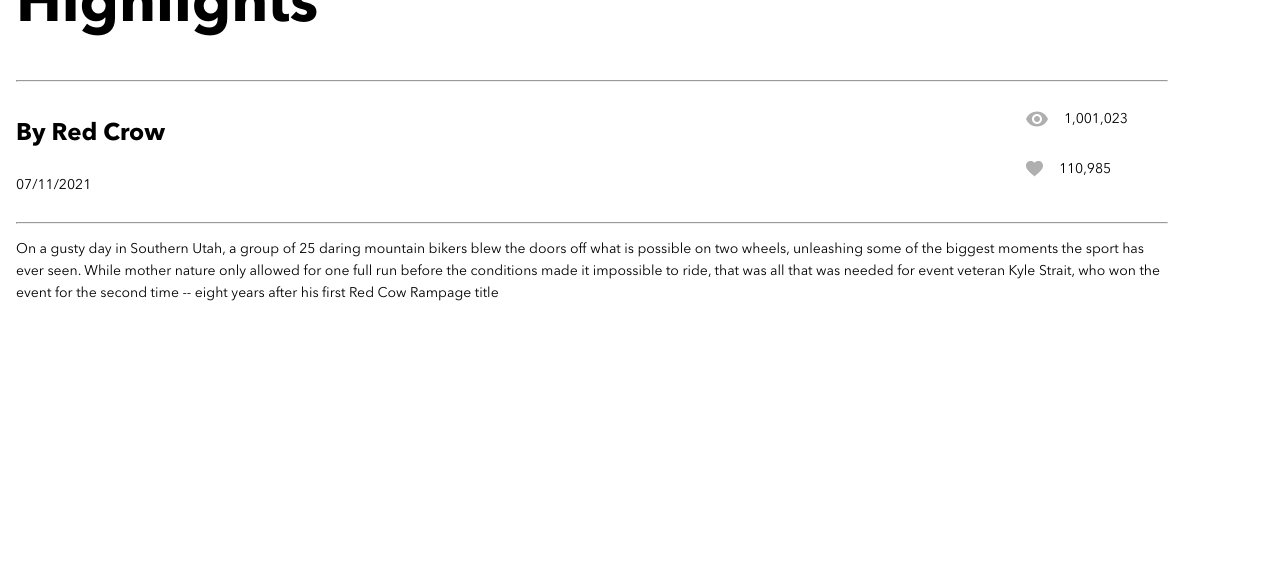
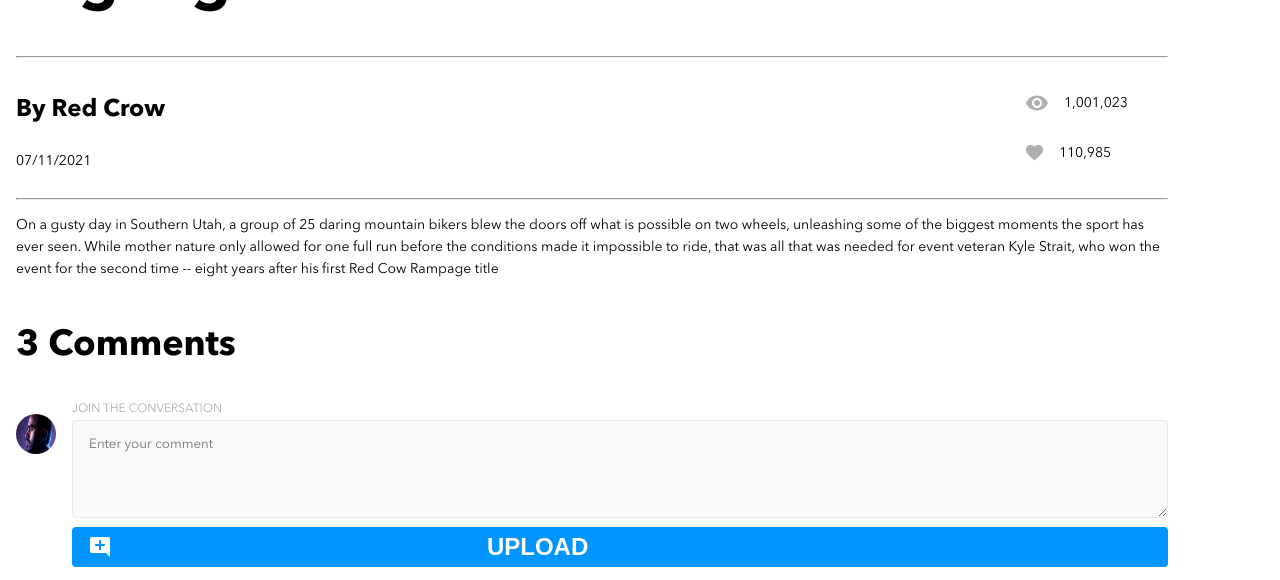
Before and after one commit to merinekh/khalil-merine-brainflix, a React (Create React App) app: page / in a window 1280 px wide. Shown: the part 485-1065 px from the top of the page. Before the commit the page ends 819 px from the top, so only its background shows below. Built offline with nearby package versions, Linux system fonts and the light colour scheme.

Commit message:
Form Done + Comments import from json

```diff
--- a/src/App.js
+++ b/src/App.js
@@ -1,4 +1,5 @@
 import "./App.scss";
+import Comments from "./components/Comments/Comments";
 import Header from "./components/Header/Header";
 import Main from "./components/Main/Main";
 
@@ -7,6 +8,7 @@ function App() {
     <div className="App">
       <Header />
       <Main />
+      <Comments />
     </div>
   );
 }
--- /dev/null
+++ b/src/components/Comments/Comments.js
@@ -0,0 +1,38 @@
+import "./Comments.scss";
+import mohAvatar from "../../assets/images/Mohan-muruge.jpg";
+import commentIcon from "../../assets/images/add_comment.svg";
+import data from "../../data/video-details.json";
+
+function Comments() {
+  console.log(data[0].comments);
+  return (
+    <section className="comments">
+      <h2 className="comments__title">3 Comments</h2>
+      <form action="" class="comments-form-main">
+        <img src={mohAvatar} alt="" class="comments-form__image" />
+        <div class="comments-form-inputs">
+          <p class="comments-form-subtitle__comment comments-form-subtitle">
+            JOIN THE CONVERSATION
+          </p>
+          <textarea
+            name=""
+            id=""
+            cols="33"
+            rows="4"
+            placeholder="Enter your comment"
+            class="comments-form-inputs__comment"
+          ></textarea>
+          <button
+            type="submit"
+            value="COMMENT"
+            class="comments-form-inputs__button button"
+          >
+            <img src={commentIcon} alt="" className="button__icon" />
+            <h3 className="button__text">UPLOAD</h3>
+          </button>
+        </div>
+      </form>
+    </section>
+  );
+}
+export default Comments;
--- /dev/null
+++ b/src/components/Comments/Comments.scss
@@ -0,0 +1,40 @@
+@use "../../styles/partials/fonts" as *;
+@use "../../styles/partials/variables" as *;
+@use "../../styles/partials/mixins" as *;
+@use "../../styles/partials/reset" as *;
+.comments {
+  display: flex;
+  flex-direction: column;
+
+  &-form {
+    &-main {
+      display: flex;
+    }
+    &__image {
+      width: 4rem;
+      height: 4rem;
+      border-radius: 50%;
+      margin-right: 1.6rem;
+      margin-top: 1.6rem;
+    }
+    &-inputs {
+      width: 100%;
+
+      textarea {
+        padding: 1.6rem;
+        width: 100%;
+        background-color: rgba($color--secondary-mercury, 0.2);
+        border-radius: 0.4rem;
+        border: rgba($color--primary-silver, 0.2) solid 0.1rem;
+        color: #000;
+      }
+    }
+
+    &-subtitle {
+      margin: 0;
+      font-size: 1.2rem;
+      font-weight: 500;
+      color: $color--primary-silver;
+    }
+  }
+}
--- a/src/components/Header/Header.js
+++ b/src/components/Header/Header.js
@@ -21,9 +21,9 @@ function Header() {
         />
         <img src={Avatar} alt="" className="header-search__avatar" />
       </div>
-      <button className="header-button">
-        <img src={upload} alt="" className="header-button__icon" />
-        <h3 className="header-button__text">UPLOAD</h3>
+      <button className="header-button button">
+        <img src={upload} alt="" className="header-button__icon button__icon" />
+        <h3 className="header-button__text button__text">UPLOAD</h3>
       </button>
     </header>
   );
--- a/src/components/Header/Header.scss
+++ b/src/components/Header/Header.scss
@@ -27,20 +27,6 @@
     }
   }
 
-  &-button {
-    display: flex;
-    align-items: center;
-    width: 100%;
-    padding: 0 3.2rem;
-    background-color: $color--primary-blue;
-    border-radius: 1rem;
-    border: none;
-    &__text {
-      width: 80%;
-      color: $color--primary-white;
-    }
-  }
-
   &-logo {
     display: flex;
     justify-content: center;
--- a/src/components/Main/Main.scss
+++ b/src/components/Main/Main.scss
@@ -1,8 +1,12 @@
 .main {
+  &-video {
+    margin: 1.6rem -1.6rem;
+  }
   &-bio {
     &-info {
       display: flex;
       justify-content: space-between;
+      align-items: center;
 
       &-stats {
         margin-right: 2.4rem;
--- a/src/styles/partials/_reset.scss
+++ b/src/styles/partials/_reset.scss
@@ -75,14 +75,21 @@ p {
 }
 
 .button {
+  display: flex;
+  align-items: center;
+  width: 100%;
   height: 4rem;
-  width: 100%;
-  background-color: $color--primary-black;
-  color: $color--primary-white;
+  padding: 0 1.6rem;
+  background-color: $color--primary-blue;
   border-radius: 0.4rem;
+  border: none;
+  &__text {
+    width: 80%;
+    color: $color--primary-white;
+  }
 
   &:hover {
-    background-color: black;
+    background-color: $color--secondary-darkblue;
   }
 }
 
```
Also changed, not shown: src/components/Comments/Comments/Comments.jsx (added), src/components/Comments/Comments/Comments.scss (added), src/components/Comments/Form/Form.jsx (added), src/components/Comments/Form/Form.scss (added), src/components/Main/Main.js (renamed from src/components/Main/Main.jsx).
